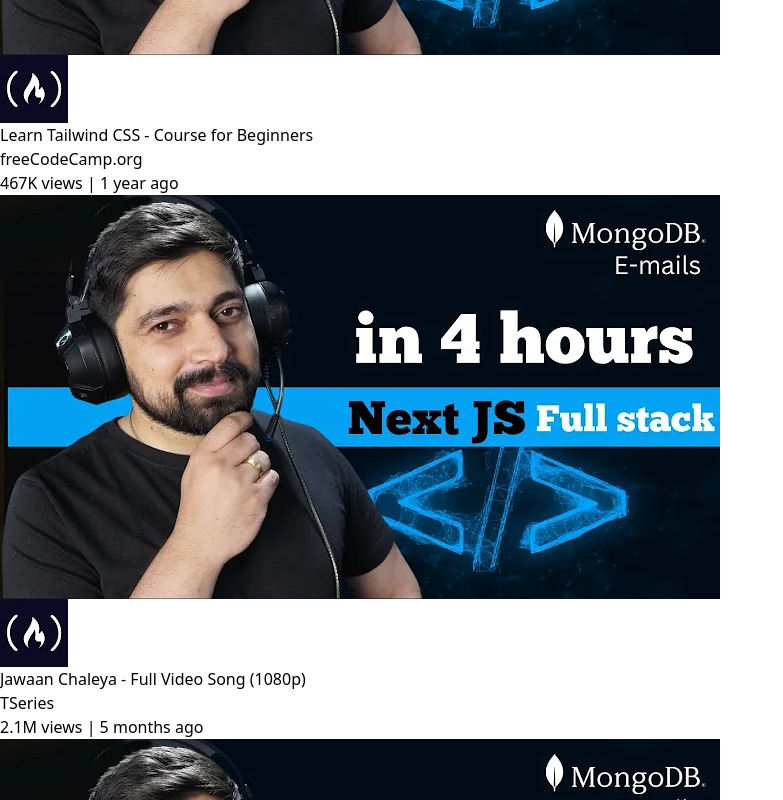
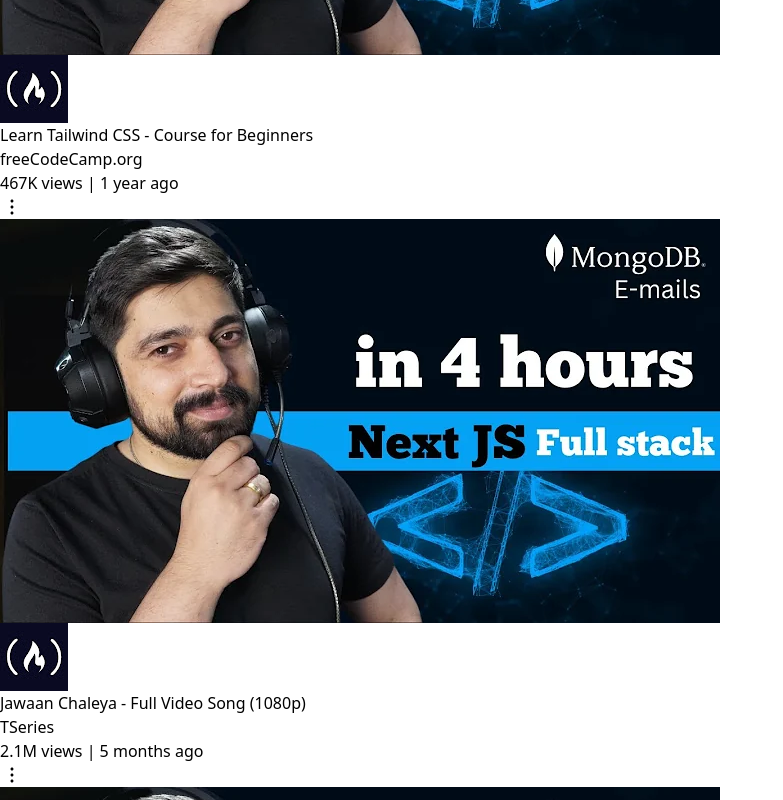
Before and after one commit to PSilyDev/youtube-clone, a React (Vite) app: page / in a window 1280 px wide. Shown: the part 7340-8140 px from the top of the page, without its empty margins (0-783 px from the left). Built offline with nearby package versions, Linux system fonts and the light colour scheme.

Commit message:
ellipsis added for video card grid

```diff
--- a/src/components/layout/MainVideoCard.jsx
+++ b/src/components/layout/MainVideoCard.jsx
@@ -1,4 +1,9 @@
 export function MainVideoCard({videoImg, profileImg, title, author, views, timestamp}) {
+
+    const ellipsisClicked = () => {
+        console.log('clicked');
+    }
+
     return(
         <div className="m-3">
             <img src={videoImg} className="rounded-xl"></img>
@@ -7,7 +12,8 @@
                 <div className="col-span-2 size-14 pr-2 py-3">
                     <img src={profileImg} className="rounded-full"></img>
                 </div>
-                <div className="col-span-10 py-2">
+                <div className="flex flex-row col-span-10 py-2 w-full">
+                    <div className="w-11/12">
                         <div className="text-lg font-semibold">
                             {title}
                         </div>
@@ -18,6 +24,10 @@
                             {views} views | {timestamp} ago
                         </div>
                     </div>
+                    <div className="flex-grow mt-1 cursor-pointer" onClick={ellipsisClicked}>
+                        <svg xmlns="http://www.w3.org/2000/svg" enable-background="new 0 0 24 24" height="24" viewBox="0 0 24 24" width="24" focusable="false" aria-hidden="true"><path d="M12 16.5c.83 0 1.5.67 1.5 1.5s-.67 1.5-1.5 1.5-1.5-.67-1.5-1.5.67-1.5 1.5-1.5zM10.5 12c0 .83.67 1.5 1.5 1.5s1.5-.67 1.5-1.5-.67-1.5-1.5-1.5-1.5.67-1.5 1.5zm0-6c0 .83.67 1.5 1.5 1.5s1.5-.67 1.5-1.5-.67-1.5-1.5-1.5-1.5.67-1.5 1.5z"></path></svg>
+                    </div>
+                </div>
             </div>
         </div>
     )
```
Lines whose indentation alone changed are shown as unchanged.
